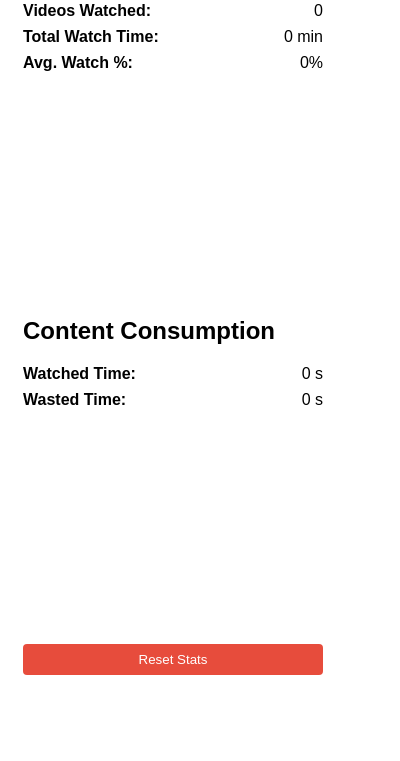
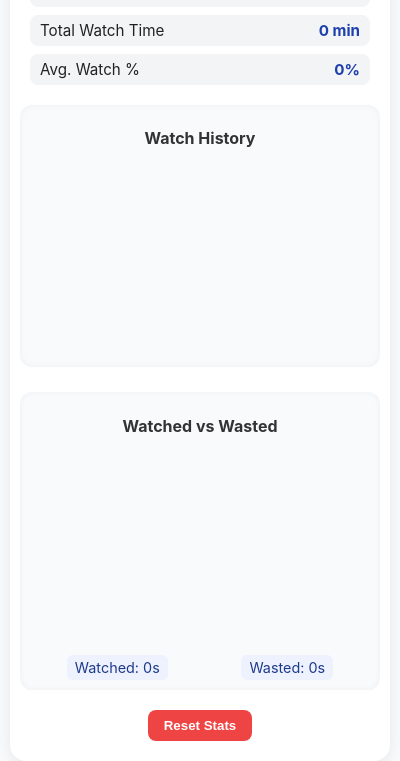
Before and after one commit to JamilAL01/swipe_extension_server, a browser extension: page popup/popup.html in a window 400 px wide. Shown: the part 101-862 px from the top of the page. Drawn offline with Linux system fonts and the light colour scheme.

Commit message:
update content.js

```diff
--- a/popup/popup.css
+++ b/popup/popup.css
@@ -1,33 +1,98 @@
+body {
+  font-family: 'Inter', sans-serif;
+  background: #f9fafc;
+  color: #222;
+  margin: 0;
+  padding: 0;
+  display: flex;
+  justify-content: center;
+  align-items: flex-start;
+  min-height: 100vh;
+}
+
 .container {
-  padding: 15px;
-  font-family: Arial, sans-serif;
-  width: 300px;
+  background: #fff;
+  border-radius: 16px;
+  box-shadow: 0 4px 16px rgba(0, 0, 0, 0.08);
+  padding: 20px;
+  width: 340px;
+  text-align: center;
+}
+
+h1 {
+  font-size: 1.4em;
+  margin-bottom: 15px;
+  color: #1a1a1a;
+}
+
+.metrics {
+  display: flex;
+  flex-direction: column;
+  gap: 8px;
+  margin-bottom: 20px;
 }
 
 .metric {
   display: flex;
   justify-content: space-between;
-  margin: 8px 0;
+  padding: 6px 10px;
+  background: #f3f4f6;
+  border-radius: 8px;
+  font-size: 0.95em;
 }
 
-.label {
+.value {
   font-weight: bold;
+  color: #1e40af;
 }
 
-.chart-container {
-  margin-top: 15px;
-  max-height: 200px;
-  overflow-y: auto;
-  padding: 5px;
+.charts {
+  display: flex;
+  flex-direction: column;
+  align-items: center;
+  gap: 25px;
+}
+
+.chart-block {
+  width: 100%;
+  background: #f9fafc;
+  border-radius: 12px;
+  padding: 10px;
+  box-shadow: inset 0 0 6px rgba(0, 0, 0, 0.05);
+}
+
+.chart-block h2 {
+  font-size: 1em;
+  margin-bottom: 5px;
+  color: #333;
+}
+
+.data-summary {
+  display: flex;
+  justify-content: space-around;
+  font-size: 0.9em;
+  margin-top: 10px;
+}
+
+.summary-item {
+  background: #eef2ff;
+  border-radius: 6px;
+  padding: 4px 8px;
+  color: #1e3a8a;
 }
 
 .reset-btn {
-  margin-top: 10px;
-  padding: 8px 12px;
-  width: 100%;
+  margin-top: 20px;
+  background: #ef4444;
+  border: none;
+  color: #fff;
+  padding: 8px 16px;
+  border-radius: 8px;
   cursor: pointer;
-  background-color: #e74c3c;
-  color: white;
-  border: none;
-  border-radius: 4px;
+  font-weight: bold;
+  transition: background 0.2s ease;
 }
+
+.reset-btn:hover {
+  background: #dc2626;
+}
--- a/popup/popup.html
+++ b/popup/popup.html
@@ -9,39 +9,37 @@
   <div class="container">
     <h1>Your Stats</h1>
 
+    <div class="metrics">
       <div class="metric">
-      <span class="label">Videos Watched:</span>
+        <span class="label">Videos Watched</span>
         <span id="videos-count" class="value">0</span>
       </div>
 
       <div class="metric">
-      <span class="label">Total Watch Time:</span>
+        <span class="label">Total Watch Time</span>
         <span id="watch-time" class="value">0 min</span>
       </div>
 
       <div class="metric">
-      <span class="label">Avg. Watch %:</span>
+        <span class="label">Avg. Watch %</span>
         <span id="avg-percent" class="value">0%</span>
       </div>
+    </div>
 
-    <div class="chart-container">
+    <div class="charts">
+      <div class="chart-block">
+        <h2>Watch History</h2>
         <canvas id="watch-history-chart" height="200"></canvas>
       </div>
 
-    <h2>Content Consumption</h2>
-
-    <div class="metric">
-      <span class="label">Watched Time:</span>
-      <span id="watched-time" class="value">0 s</span>
+      <div class="chart-block">
+        <h2>Watched vs Wasted</h2>
+        <canvas id="data-pie-chart" height="200"></canvas>
+        <div class="data-summary">
+          <span id="watched-data" class="summary-item">Watched: 0s</span>
+          <span id="wasted-data" class="summary-item">Wasted: 0s</span>
         </div>
-
-    <div class="metric">
-      <span class="label">Wasted Time:</span>
-      <span id="wasted-time" class="value">0 s</span>
       </div>
-
-    <div class="chart-container">
-      <canvas id="data-pie-chart" height="200"></canvas>
     </div>
 
     <button id="reset-stats" class="reset-btn">Reset Stats</button>
```
Lines whose indentation alone changed are shown as unchanged.
